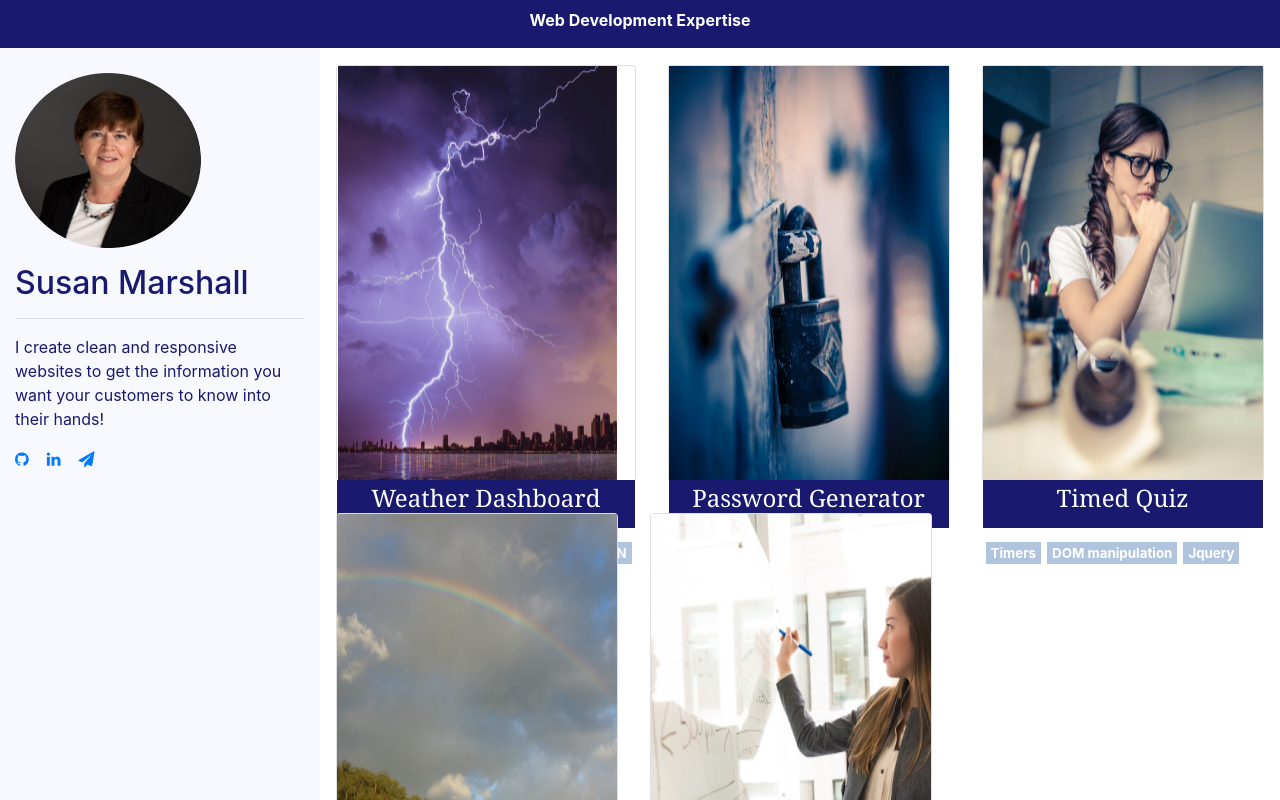
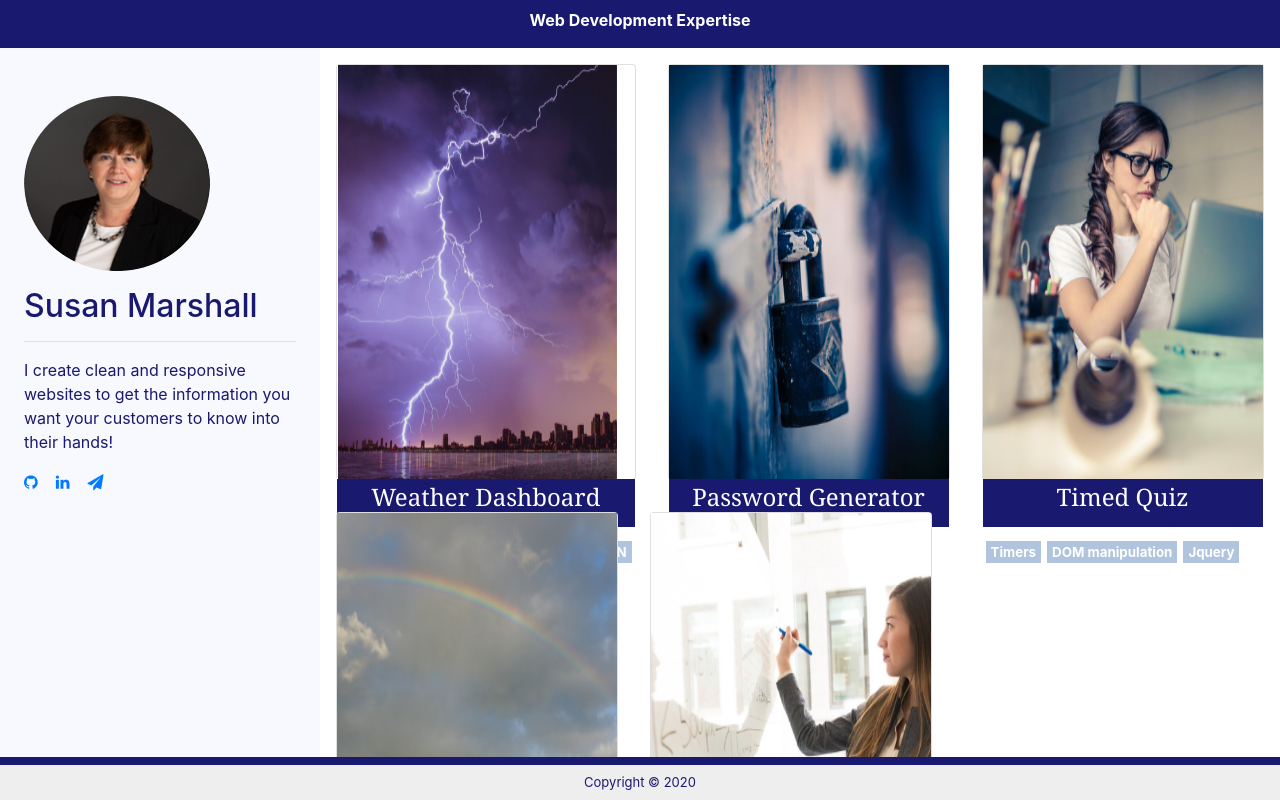
Before and after one commit to sjmarsnc/ProfileReact, a React (Create React App) app: page / in a window 1280 px wide. Shown: the top 800 px of the page. Built offline with nearby package versions, Linux system fonts and the light colour scheme.

Commit message:
break page into components

```diff
--- a/package.json
+++ b/package.json
@@ -8,6 +8,7 @@
     "@testing-library/user-event": "^7.2.1",
     "react": "^16.13.1",
     "react-dom": "^16.13.1",
+    "react-router-dom": "^5.1.2",
     "react-scripts": "3.4.1"
   },
   "scripts": {
--- a/src/App.js
+++ b/src/App.js
@@ -1,104 +1,27 @@
 import React from "react";
+import { BrowserRouter as Router, Route, Switch } from "react-router-dom";
 import "./App.css";
 import Card from "./components/Card";
-const projects = [
-  {
-    name: "Weather Dashboard",
-    img: "/assets/lightning280x330.png",
-    link: "https://sjmarsnc.github.io/WeatherDashboard",
-    skills: ["External APIs", "Bootstrap", "Jquery", "JSON"],
-    tooltip: "See current weather and forecast"
-  },
-  {
-    name: "Password Generator",
-    img: "/assets/padlock280x330.png",
-    link: "https://sjmarsnc.github.io/PasswordGenerator",
-    skills: ["String manipulation", "Javascript"],
-    tooltip: "Generate a password according to specifications"
-  },
-  {
-    name: "Timed Quiz",
-    img: "/assets/woman-thinking280x330.png",
-    link: "https://sjmarsnc.github.io/TimedQuiz",
-    skills: ["Timers", "DOM manipulation", "Jquery"],
-    tooltip: "Take a quiz, grade depends on speed and accuracy"
-  },
-  {
-    name: "What to Do Outdoors",
-    img: "/assets/outback280x330.png",
-    link: "https://sjmarsnc.github.io/Project-What-To-Do/",
-    skills: ["External APIs", "Materialize"],
-    tooltip: "Group project helping you find outdoor activities"
-  },
-  {
-    name: "Employee Manager",
-    img: "/assets/employee280x330.png",
-    link: "https://github.com/sjmarsnc/EmployeeTracker",
-    skills: ["NodeJS", "mySQL"],
-    tooltip:
-      "Line mode application to add, update, and delete departments, roles, employees"
-  },
-  {
-    name: "Movie Browser",
-    img: "/assets/movie280x330.png",
-    link: "https://whispering-dawn-54949.herokuapp.com/",
-    skills: ["Sequelize", "Express", "Handlebars", "Node.js"],
-    tooltip: "Group project to browse movies"
-  },
-  {
-    name: "Employee Directory",
-    img: "/assets/empdir280x330.png",
-    link: "https://secret-sea-93788.herokuapp.com/",
-    skills: ["React"],
-    tooltip:
-      "React application to display employees, sort by name and birth date"
-  }
-];
+import HeaderBar from "./components/HeaderBar";
+import Footer from "./components/Footer";
+import LeftColumn from "./components/LeftColumn";
+import Gallery from "./components/Gallery";
 
 function App() {
   return (
     <>
-      <div className="header text-align-center p-2">
-        Web Development Expertise
-      </div>
+      <HeaderBar />
       <div className="container-fluid">
-        <div className="row mainbody">
-          <div className="col-12"></div>
-        </div>
-
         <div className="row">
-          <div className="col-12 col-md-3 leftbar justify-content-center">
-            <p id="headshot" className="mt-4 ml-auto mr-auto">
-              <img src="/assets/headshot2.png" alt="headshot" />
-            </p>
-            <h2>Susan Marshall</h2>
-            <hr />
-            <p id="bio">
-              I create clean and responsive websites to get the information you
-              want your customers to know into their hands!
-            </p>
-            <a href="https://github.com/sjmarsnc">
-              <i className="fa fa-github" />
-            </a>
-            <span> &nbsp; &nbsp;</span>
-            <a href="https://www.linkedin.com/in/susan-marshall-11367715/">
-              <i className="fa fa-2 fa-linkedin" />
-            </a>
-            <span>&nbsp; &nbsp; </span>
-            <a href="mailto:sjmarsnc@gmail.com">
-              <i className="fa fa-paper-plane " />
-            </a>
-            <span> &nbsp; &nbsp; </span>
+          <div className="col-12 col-md-3 p-0 ">
+            <LeftColumn />
           </div>
           <div className="col-12 col-md-9">
-            <div className="row">
-              {projects.map(project => (
-                <Card {...project} />
-              ))}
-            </div>
+            <Gallery />
           </div>
         </div>
       </div>
+      <Footer />
     </>
   );
 }
--- /dev/null
+++ b/src/components/Footer.js
@@ -0,0 +1,10 @@
+import React from "react";
+import "./footer.css";
+
+function Footer() {
+  return (
+    <div className="footer text-align-center p-2">Copyright &copy; 2020</div>
+  );
+}
+
+export default Footer;
--- /dev/null
+++ b/src/components/Gallery.js
@@ -0,0 +1,15 @@
+import React from "react";
+import Card from "./Card";
+import projects from "../projects.json";
+
+const Gallery = () => {
+  return (
+    <div className="row">
+      {projects.map(project => (
+        <Card {...project} />
+      ))}
+    </div>
+  );
+};
+
+export default Gallery;
--- /dev/null
+++ b/src/components/HeaderBar.js
@@ -0,0 +1,11 @@
+import React from "react";
+
+function HeaderBar() {
+  return (
+    <div className="header text-align-center p-2">
+      Web Development Expertise
+    </div>
+  );
+}
+
+export default HeaderBar;
--- /dev/null
+++ b/src/components/LeftColumn.js
@@ -0,0 +1,38 @@
+import React from "react";
+
+const LeftColumn = () => {
+  const style = {
+    leftbar: {
+      backgroundColor: "ghostwhite",
+      color: "midnightblue",
+      height: "100vh"
+    }
+  };
+  return (
+    <div className="justify-content-center p-4" style={style.leftbar}>
+      <p id="headshot" className="mt-4 ml-auto mr-auto">
+        <img src="/assets/headshot2.png" alt="headshot" />
+      </p>
+      <h2>Susan Marshall</h2>
+      <hr />
+      <p id="bio">
+        I create clean and responsive websites to get the information you want
+        your customers to know into their hands!
+      </p>
+      <a href="https://github.com/sjmarsnc">
+        <i className="fa fa-github" />
+      </a>
+      <span> &nbsp; &nbsp;</span>
+      <a href="https://www.linkedin.com/in/susan-marshall-11367715/">
+        <i className="fa fa-2 fa-linkedin" />
+      </a>
+      <span>&nbsp; &nbsp; </span>
+      <a href="mailto:sjmarsnc@gmail.com">
+        <i className="fa fa-paper-plane " />
+      </a>
+      <span> &nbsp; &nbsp; </span>
+    </div>
+  );
+};
+
+export default LeftColumn;
--- /dev/null
+++ b/src/components/footer.css
@@ -0,0 +1,10 @@
+footer {
+  border-top: 8px solid midnightblue;
+  background-color: ghostwhite;
+  color: white;
+  text-align: center;
+  position: fixed;
+  bottom: 0;
+  width: 100%;
+  font-size: small;
+}
--- a/src/projects.json
+++ b/src/projects.json
@@ -3,74 +3,49 @@
     "name": "Weather Dashboard",
     "img": "./assets/lightning280x330.png",
     "link": "https://sjmarsnc.github.io/WeatherDashboard",
-        "skills": [
-            "External APIs",
-            "Bootstrap",
-            "Jquery",
-            "JSON"
-        ],
+    "skills": ["External APIs", "Bootstrap", "Jquery", "JSON"],
     "tooltip": "See current weather and forecast"
   },
   {
     "name": "Password Generator",
     "img": "./assets/padlock280x330.png",
     "link": "https://sjmarsnc.github.io/PasswordGenerator",
-        "skills": [
-            "String manipulation",
-            "Javascript"
-        ],
+    "skills": ["String manipulation", "Javascript"],
     "tooltip": "Generate a password according to specifications"
   },
   {
     "name": "Timed Quiz",
     "img": "./assets/woman-thinking280x330.png",
     "link": "https://sjmarsnc.github.io/TimedQuiz",
-        "skills": [
-            "Timers",
-            "DOM manipulation",
-            "Jquery"
-        ],
+    "skills": ["Timers", "DOM manipulation", "Jquery"],
     "tooltip": "Take a quiz, grade depends on speed and accuracy"
   },
   {
     "name": "What to Do Outdoors",
     "img": "./assets/outback280x330.png",
     "link": "https://sjmarsnc.github.io/Project-What-To-Do/",
-        "skills": [
-            "External APIs",
-            "Materialize"
-        ],
+    "skills": ["External APIs", "Materialize"],
     "tooltip": "Group project helping you find outdoor activities"
   },
   {
     "name": "Employee Manager",
     "img": "./assets/employee280x330.png",
     "link": "https://github.com/sjmarsnc/EmployeeTracker",
-        "skills": [
-            "NodeJS",
-            "mySQL"
-        ],
+    "skills": ["NodeJS", "mySQL"],
     "tooltip": "Line mode application to add, update, and delete departments, roles, employees"
   },
   {
     "name": "Movie Browser",
     "img": "./assets/movie280x330.png",
     "link": "https://whispering-dawn-54949.herokuapp.com/",
-        "skills": [
-            "Sequelize",
-            "Express",
-            "Handlebars",
-            "Node.js"
-        ],
+    "skills": ["Sequelize", "Express", "Handlebars", "Node.js"],
     "tooltip": "Group project to browse movies"
   },
   {
     "name": "Employee Directory",
     "img": "./assets/movie280x330.png",
     "link": "https://whispering-dawn-54949.herokuapp.com/",
-        "skills": [
-            "React"
-        ],
-        "tooltip": "React application to display employees, sort by name and birth date"
-    },
-];
+    "skills": ["React"],
+    "tooltip": "React application to display employees, sort by columns"
+  }
+]
```
Also changed, not shown: src/pages/About.js (added, +55 -0 lines), src/pages/Contact.js (added), src/pages/Portfolio.js (added), 1 other file (tests, documents, lock files or other folders). Lines whose indentation alone changed are shown as unchanged.
